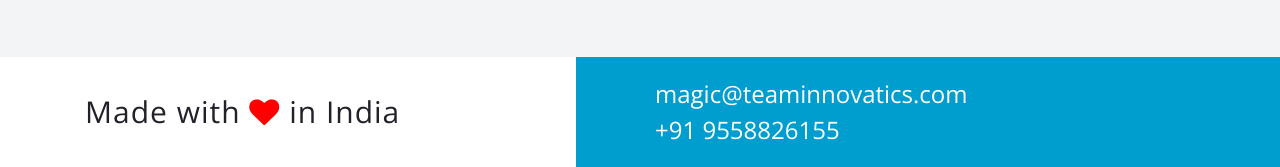
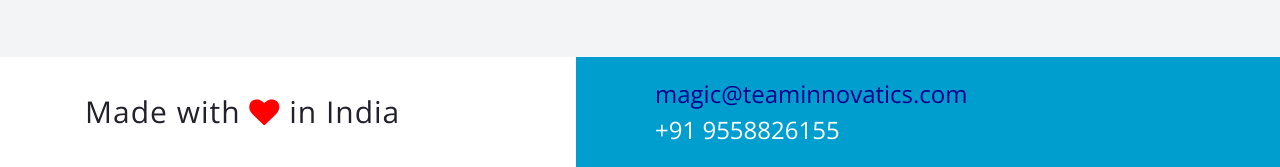
Before and after one commit to parikhprakash/innovatics, a plain HTML site: page index.html in a window 1280 px wide. Shown: the part 1009-1176 px from the top of the page. Drawn offline with nearby package versions, Linux system fonts and the light colour scheme.

Commit message:
updated hyperlink

```diff
--- a/index.html
+++ b/index.html
@@ -84,7 +84,7 @@
                     </div>
                     <div class="col-sm-6 inn-footer-blue d-flex align-items-center d-flex align-items-center">
                         <div>
-                            <p>magic@teaminnovatics.com</p>
+                            <p><a style="color:darkblue" href="mailto:magic@teaminnovatics.com">magic@teaminnovatics.com</a></p>
                             <p>+91 9558826155</p>
                         </div>
                     </div>
```
